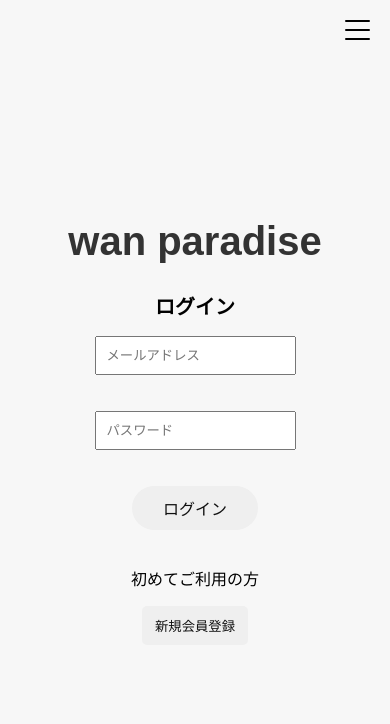
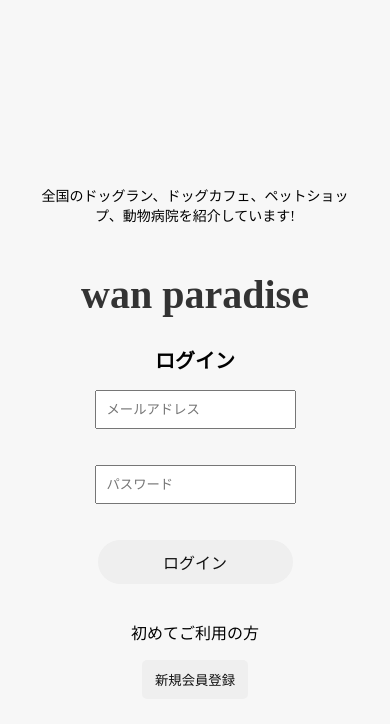
Before and after one commit to mayuka713/wan_paradise_local, a React (Create React App) app: page / in a window 390 px wide. Shown: the top 724 px of the page. Built offline with nearby package versions, Linux system fonts and the light colour scheme.

Commit message:
register-style-change

```diff
--- a/src/App.tsx
+++ b/src/App.tsx
@@ -1,6 +1,5 @@
-
 import React from "react";
-import { BrowserRouter as Router, Route, Routes } from "react-router-dom";
+import { BrowserRouter as Router, Route, Routes, useLocation } from "react-router-dom";
 import Login from "./components/Login/Login";
 import Register from "./components/Register/Register";
 import TopPage from "./pages/TopPage";
@@ -8,8 +7,6 @@ import FavoritePage from "./pages/FavoritePage";
 import { FavoriteProvider } from "./context/FavoriteContext";
 import { ModalProvider } from "./context/ModalContext";
 import HamburgerMenu from "./HamburgerMenu";
-import StoreDetailPage from "./StoreDetailPage";
-
 
 // ドッグランのページ
 import DogRunPage from "./pages/Dogrun/DogRunPage";
@@ -18,14 +15,12 @@ import DogRunStoreList from "./pages/Dogrun/DogRunStoreList";
 import DogRunDetail from "./pages/Dogrun/DogRunDetail";
 import DogRunReview from "./pages/Dogrun/DogRunReviewList";
 
-
 // ドッグカフェのページ
 import DogcafePage from "./pages/Dogcafe/DogCafePage";
 import DogCafeRegionList from "./pages/Dogcafe/DogCafeRegionList";
 import DogCafeStoreList from "./pages/Dogcafe/DogCafeStoreList";
 import DogCafeDetail from "./pages/Dogcafe/DogCafeDetail";
 import DogCafeReview from "./pages/Dogcafe/DogCafeReviewList";
-
 
 // ペットショップのページ
 import PetshopPage from "./pages/Petshop/PetShopPage";
@@ -41,13 +36,15 @@ import HospitalStoreList from "./pages/Hospital/HospitalStoreList";
 import HospitalDetail from "./pages/Hospital/HospitalDetail";
 import HospitalReview from "./pages/Hospital/HospitalReviewList";
 
-const App: React.FC = () => {
+// ✅ 修正: `Layout` コンポーネントを作成
+const Layout = () => {
+  const location = useLocation();
+  const isAuthPage = location.pathname === "/" || location.pathname === "/register";
+
   return (
-  <ModalProvider>
-    <FavoriteProvider>
-      <Router>
-        <HamburgerMenu />
-        <div className="App">
+    <>
+      {/* ログインページ・新規登録ページ以外でハンバーガーメニューを表示 */}
+      {!isAuthPage && <HamburgerMenu />}
       <Routes>
         {/* ログイン・登録 */}
         <Route path="/" element={<Login />} />
@@ -69,7 +66,7 @@ const App: React.FC = () => {
         <Route path="/DogCafeRegionList" element={<DogCafeRegionList />} />
         <Route path="/dogcafe/:prefectureId" element={<DogCafeStoreList />} />
         <Route path="/dogcafe/detail/:id" element={<DogCafeDetail />} />
-            <Route path="/dogcafe/reviews/:storeId" element={<DogCafeReview />}/>
+        <Route path="/dogcafe/reviews/:storeId" element={<DogCafeReview />} />
 
         {/* ペットショップページ */}
         <Route path="/petshop" element={<PetshopPage />} />
@@ -84,16 +81,18 @@ const App: React.FC = () => {
         <Route path="/hospital/:prefectureId" element={<HospitalStoreList />} />
         <Route path="/hospital/detail/:id" element={<HospitalDetail />} />
         <Route path="/hospital/reviews/:storeId" element={<HospitalReview />} />
+      </Routes>
+    </>
+  );
+};
 
-            {/* その他 */}
-            <Route path="/store/dogrun/:storeId" element={<DogRunReview />} />
-            <Route path="/store/dogcafe/:storeId" element={<DogCafeReview />} />
-            <Route path="/store/petshop/:storeId" element={<PetShopReview />} />
-            <Route path="/store/hospital/:storeId" element={<HospitalReview />} />
-
-
-          </Routes>
-        </div>
+// ✅ 修正: `App.tsx` の `Router` を適切に配置
+const App: React.FC = () => {
+  return (
+    <ModalProvider>
+      <FavoriteProvider>
+        <Router>
+          <Layout /> {/* `Router` 内で `Layout` を使用 */}
         </Router>
       </FavoriteProvider>
     </ModalProvider>
--- a/src/components/Login/Login.css
+++ b/src/components/Login/Login.css
@@ -1,3 +1,5 @@
+
+
 .login-container {
   display: flex;
   flex-direction: column;
@@ -5,6 +7,7 @@
   align-items: center;
   height: 100vh;
   background-color: #f7f7f7;
+  font-family: Zen Kaku Gothic New;
 }
 .login header {
   text-align: center;
@@ -51,3 +54,15 @@ button[type="submit"] {
 button[type="submit"]:hover {
   background-color: #ffff;
 }
+
+
+@media (max-width: 480px) {
+  .login-title {
+    text-align: center;
+    font-size: 14px;
+    padding: 26px;
+    display: flex;
+    margin: 14px;
+  }
+
+}
--- a/src/components/Login/Login.tsx
+++ b/src/components/Login/Login.tsx
@@ -35,6 +35,7 @@ function Login(): JSX.Element {
   return (
     <div className="login-container">
       <header className="login">
+        <p className="login-title">全国のドッグラン、ドッグカフェ、ペットショップ、動物病院を紹介しています!</p>
         <h1>wan paradise</h1>
         <h2>ログイン</h2>
         <form onSubmit={handleSubmit}>
--- a/src/components/Register/Register.css
+++ b/src/components/Register/Register.css
@@ -33,3 +33,11 @@ button {
   border-radius: 5px;
   cursor: pointer;
 }
+
+@media (max-width: 480px ) {
+  .new-register {
+    text-align: center;
+    font-size: 30px;
+  }
+
+}
--- a/src/components/Register/Register.tsx
+++ b/src/components/Register/Register.tsx
@@ -48,7 +48,7 @@ function Register(): JSX.Element {
   return (
     <div className="register-container">
       <header className="register">
-        <h1>wan paradise</h1>
+        <h1 className="new-register">wan paradise</h1>
         <h2>新規会員登録</h2>
         <form onSubmit={handleSubmit}>
           <div className="form-group">
```
Also changed, not shown: 5 other files (tests, documents, lock files or other folders). Lines whose indentation alone changed are shown as unchanged.
